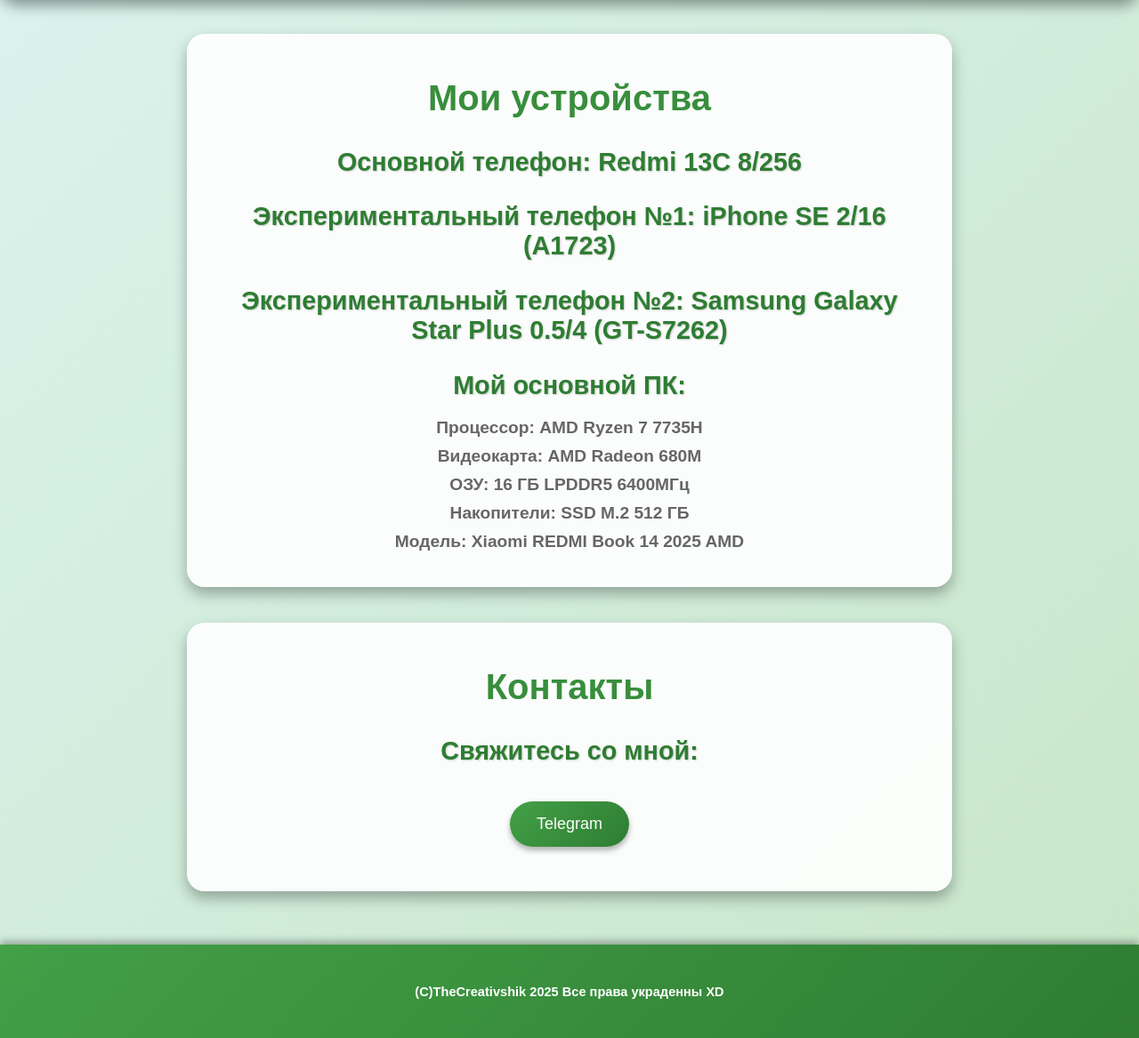
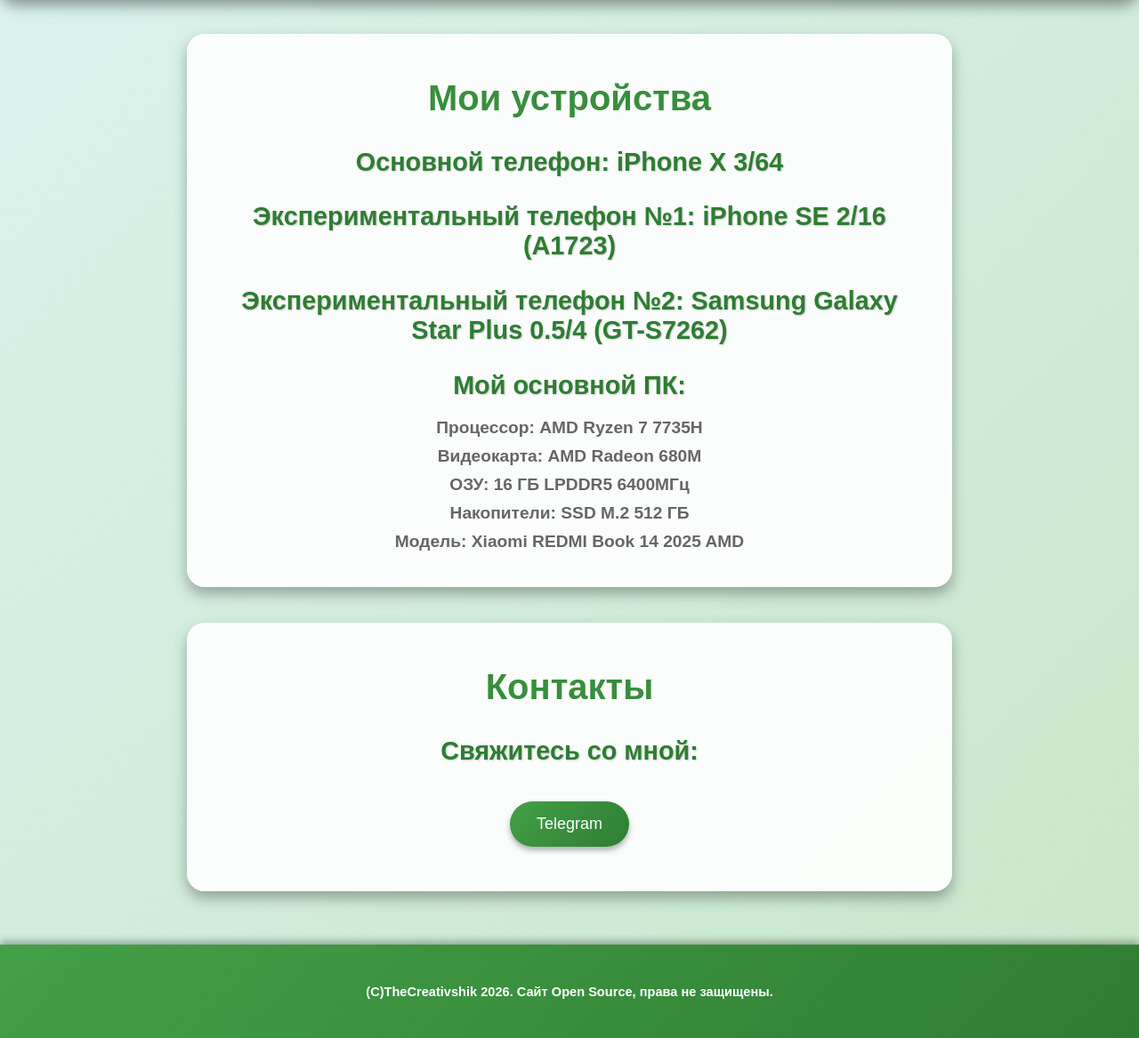
Before and after one commit to TheCreativshik/TheCreativshik.github.io, a plain HTML site: page index.html in a window 1280 px wide. Shown: the part 930-2097 px from the top of the page at 89% size. Drawn offline with Linux system fonts and the light colour scheme.

Commit message:
Update index.html

```diff
--- a/index.html
+++ b/index.html
@@ -190,7 +190,7 @@
 
     <div id="devices" class="section">
         <h2>Мои устройства</h2>
-        <h3>Основной телефон: Redmi 13C 8/256</h3>
+        <h3>Основной телефон: iPhone X 3/64</h3>
         <h3>Экспериментальный телефон №1: iPhone SE 2/16 (A1723)</h3>
         <h3>Экспериментальный телефон №2: Samsung Galaxy Star Plus 0.5/4 (GT-S7262)</h3>
         <h3>Мой основной ПК:</h3>
@@ -208,7 +208,7 @@
     </div>
 
     <footer>
-        <h5> (C)TheCreativshik 2025 Все права украденны XD</h5>
+        <h5> (C)TheCreativshik 2026. Сайт Open Source, права не защищены.</h5>
     </footer>
 </body>
 </html>
```
